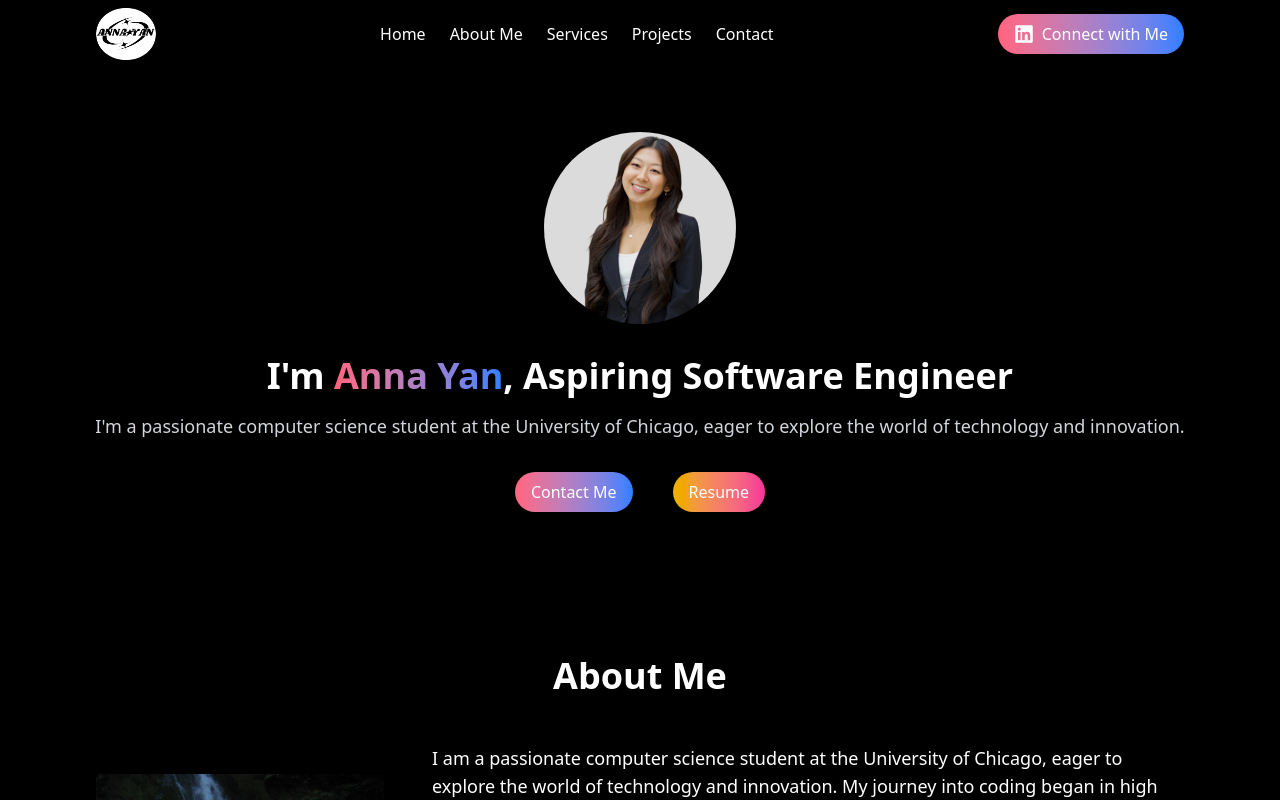
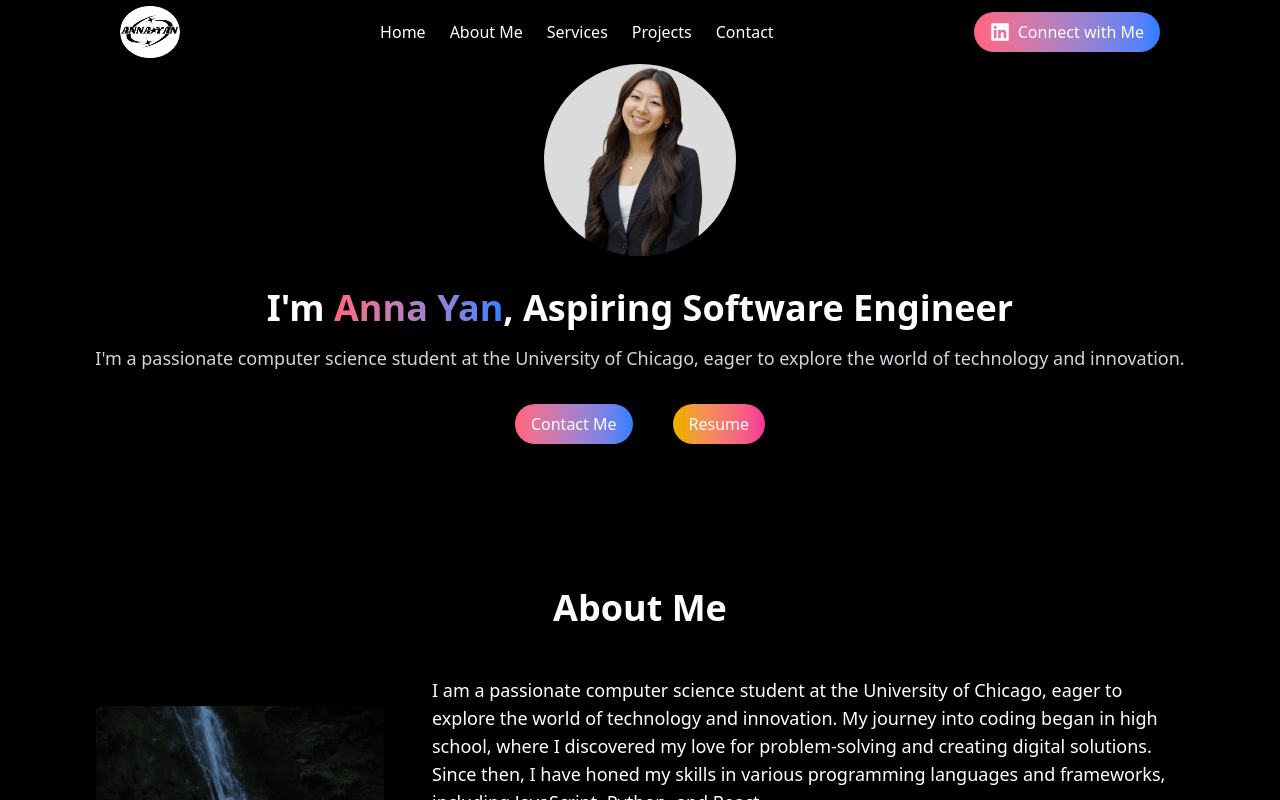
Before and after one commit to anna-y-yan/annas-personal-website, a React (Vite) app: page / in a window 1280 px wide. Shown: the top 800 px of the page. Built offline with nearby package versions, Linux system fonts and the light colour scheme; a web font is replaced by a local one.

Commit message:
nav bar pinned and transparent during scroll

```diff
--- a/src/components/About.jsx
+++ b/src/components/About.jsx
@@ -23,7 +23,7 @@ const About = () => {
                             <label htmlFor="htmlandcss" className='w-2/12'>HTML & CSS</label>
                             <div className="grow bg-gray-800 rounded-full h-2.5">
                                 <div className='bg-gradient-to-r from-rose-400 to-blue-500 h-2.5
-                                    rounded-full transform transition-transform duration-300 hover:scale-120 w-10/12'>
+                                    rounded-full transform transition-transform duration-300 hover:scale-105 w-10/12'>
                                 </div>
                             </div>
                         </div>
@@ -31,7 +31,7 @@ const About = () => {
                             <label htmlFor="reactjs" className='w-2/12'>React JS</label>
                             <div className="grow bg-gray-800 rounded-full h-2.5">
                                 <div className='bg-gradient-to-r from-rose-400 to-blue-500 h-2.5
-                                    rounded-full transform transition-transform duration-300 hover:scale-120 w-11/12'>
+                                    rounded-full transform transition-transform duration-300 hover:scale-105 w-11/12'>
                                 </div>
                             </div>
                         </div>
@@ -39,7 +39,7 @@ const About = () => {
                             <label htmlFor="nodejs" className='w-2/12'>Node JS</label>
                             <div className="grow bg-gray-800 rounded-full h-2.5">
                                 <div className='bg-gradient-to-r from-rose-400 to-blue-500 h-2.5
-                                    rounded-full transform transition-transform duration-300 hover:scale-120 w-9/12'>
+                                    rounded-full transform transition-transform duration-300 hover:scale-105 w-9/12'>
                                 </div>
                             </div>
                         </div>
--- a/src/components/Navbar.jsx
+++ b/src/components/Navbar.jsx
@@ -1,12 +1,25 @@
-import React from 'react'
+import React, { useEffect, useState } from 'react'
 import IconImage from '../assets/icon.png'
 import { FaLinkedin } from 'react-icons/fa'
 
-const Navbar = () => {
+
+export default function Navbar() {
+    const [scrolled, setScrolled] = useState(false);
+
+    useEffect(() => {
+        const onScroll = () => setScrolled(window.scrollY > 4);
+        window.addEventListener("scroll", onScroll);
+        return () => window.removeEventListener("scroll", onScroll);
+    }, []);
+
     return (
-        <nav className='bg-black text-white px-8 md:px-16 lg:px-24'>
-            <div className='container py-2 flex justify-center md:justify-between items-center'>
-                {/* <div className='text-2xl font-bold hidden md:inline'>Anna</div> */}
+    <nav className={['fixed inset-x-0 top-0 z-50 bg-black text-white px-8 md:px-16 lg:px-24',
+        scrolled
+            ? 'bg-black/50 backdrop-blur border-b border-white/10 shadow-sm'
+            : 'bg-transparent'
+        ].join(' ')}
+    >
+            <div className='mx-auto max-w-7xl px-6 h-16 container py-2 flex justify-center md:justify-between items-center'>
                 <img src={IconImage} alt='logo' className='w-15 h-13 rounded-full object-cover hidden md:inline'/>
                 <div className='space-x-6'>
                     <a href="#home" className='hover:text-gray-400'>Home</a>
@@ -33,7 +46,41 @@ const Navbar = () => {
                 </a>
             </div>
         </nav>
-    )
+  );
 }
 
-export default Navbar
+// const Navbar = () => {
+//     return (
+//         <nav className='bg-black text-white px-8 md:px-16 lg:px-24'>
+//             <div className='container py-2 flex justify-center md:justify-between items-center'>
+//                 {/* <div className='text-2xl font-bold hidden md:inline'>Anna</div> */}
+//                 <img src={IconImage} alt='logo' className='w-15 h-13 rounded-full object-cover hidden md:inline'/>
+//                 <div className='space-x-6'>
+//                     <a href="#home" className='hover:text-gray-400'>Home</a>
+//                     <a href="#about" className='hover:text-gray-400'>About Me</a>
+//                     <a href="#services" className='hover:text-gray-400'>Services</a>
+//                     <a href="#projects" className='hover:text-gray-400'>Projects</a>
+//                     <a href="#contact" className='hover:text-gray-400'>Contact</a>
+//                 </div>
+//                 <a
+//                     target="_blank"
+//                     rel="noopener noreferrer"
+//                     href="https://www.linkedin.com/in/anna-y-yan/"
+//                 >
+//                     <button
+//                         className='bg-gradient-to-r from-rose-400 to-blue-500
+//                             text-white hidden md:inline-flex transform transition-transform
+//                             duration-300 hover:scale-120 px-4 py-2 rounded-full items-center space-x-2'
+//                     >
+//                         <FaLinkedin className="inline-block text-xl"/>
+//                         <span>
+//                             Connect with Me
+//                         </span>
+//                     </button>
+//                 </a>
+//             </div>
+//         </nav>
+//     )
+// }
+
+// export default Navbar
```
